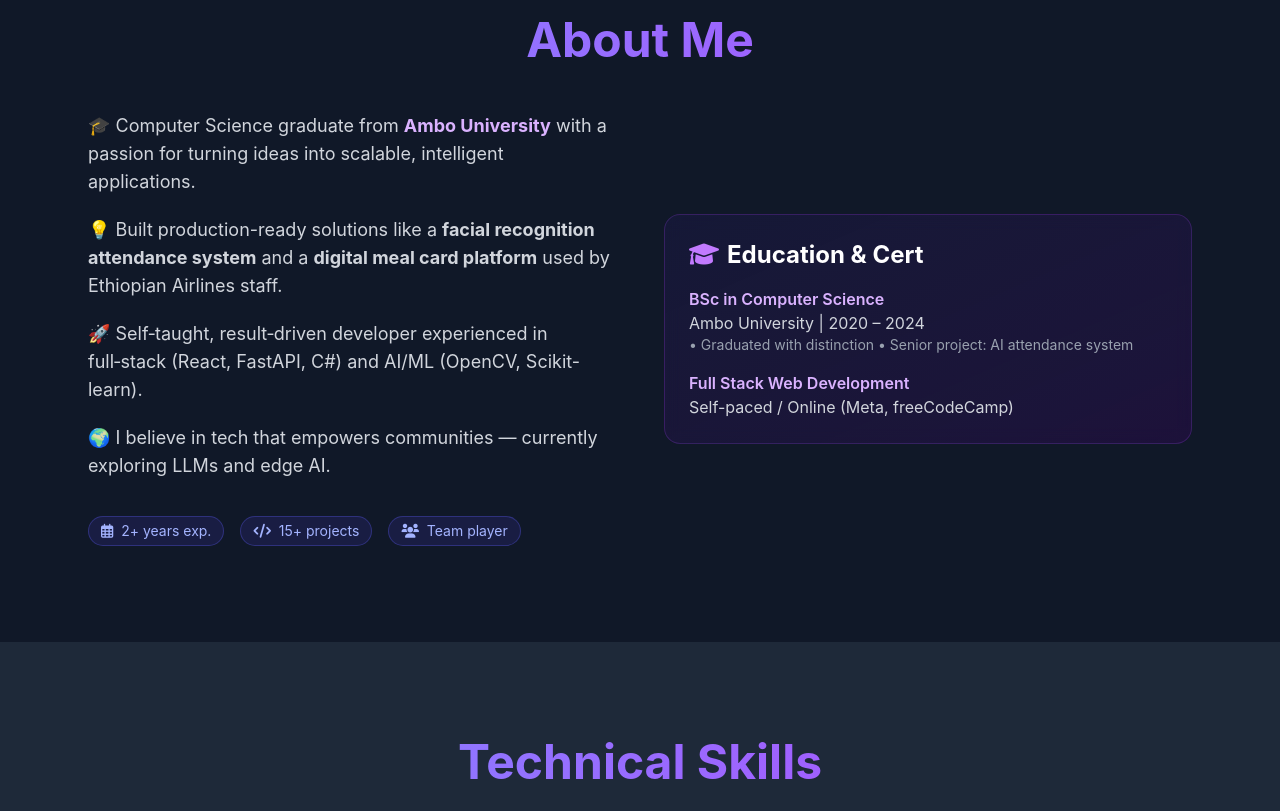
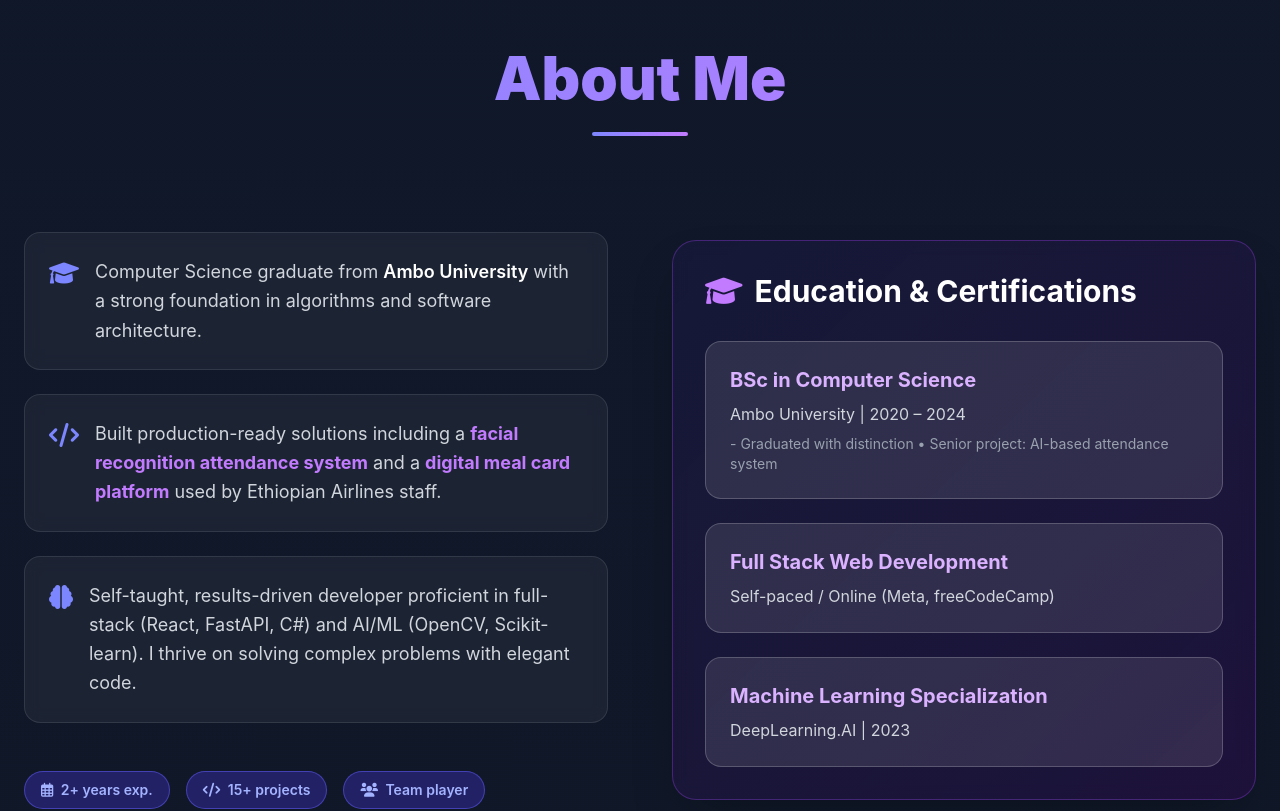
Before and after one commit to Zakira-Abdurahman/zakira-portfolio, a React (Vite) app: page / in a window 1280 px wide. Shown: the part 880-1691 px from the top of the page. Built offline with nearby package versions, Linux system fonts and the light colour scheme.

Commit message:
updated skills

```diff
--- a/src/components/About.jsx
+++ b/src/components/About.jsx
@@ -1,49 +1,72 @@
 function About() {
   return (
-    <section id="about" className="py-24 bg-gray-900">
-      <div className="max-w-6xl mx-auto px-6">
-        <h2 className="text-4xl md:text-5xl font-bold text-center bg-linear-to-r from-indigo-400 to-purple-500 bg-clip-text text-transparent mb-12">
-          About Me
-        </h2>
-        <div className="grid md:grid-cols-2 gap-12 items-center">
-          <div className="space-y-5 text-gray-300 text-lg">
-            <p>
-              🎓 Computer Science graduate from <strong className="text-purple-300">Ambo University</strong> with a passion for turning ideas into scalable, intelligent applications.
-            </p>
-            <p>
-              💡 Built production-ready solutions like a <strong>facial recognition attendance system</strong> and a <strong>digital meal card platform</strong> used by Ethiopian Airlines staff.
-            </p>
-            <p>
-              🚀 Self‑taught, result‑driven developer experienced in full‑stack (React, FastAPI, C#) and AI/ML (OpenCV, Scikit-learn).
-            </p>
-            <p>
-              🌍 I believe in tech that empowers communities — currently exploring LLMs and edge AI.
-            </p>
-            <div className="flex flex-wrap gap-4 pt-4">
-              <span className="px-3 py-1 bg-indigo-900/30 text-indigo-300 rounded-full text-sm border border-indigo-500/30">
+    <section id="about" className="py-32 px-6 bg-linear-to-b from-slate-900/50 to-gray-900/80">
+      <div className="max-w-7xl mx-auto">
+        <div className="text-center mb-24">
+          <h2 className="text-5xl md:text-6xl font-black bg-linear-to-r from-indigo-400 to-purple-400 bg-clip-text text-transparent mb-6">
+            About Me
+          </h2>
+          <div className="w-24 h-1 bg-linear-to-r from-indigo-400 to-purple-400 mx-auto rounded-full"></div>
+        </div>
+
+        <div className="grid lg:grid-cols-2 gap-16 items-center">
+          {/* Left Content */}
+          <div className="space-y-6 text-gray-300 text-lg leading-relaxed">
+            <div className="flex items-start gap-4 p-6 bg-white/5 backdrop-blur-sm rounded-2xl border border-white/10">
+              <i className="fas fa-graduation-cap text-2xl text-indigo-400 mt-1 shrink-0"></i>
+              <div>
+                <p>Computer Science graduate from <strong className="text-white font-semibold">Ambo University</strong> with a strong foundation in algorithms and software architecture.</p>
+              </div>
+            </div>
+
+            <div className="flex items-start gap-4 p-6 bg-white/5 backdrop-blur-sm rounded-2xl border border-white/10">
+              <i className="fas fa-code text-2xl text-indigo-400 mt-1 shrink-0"></i>
+              <div>
+                <p>Built production-ready solutions including a <strong className="text-purple-400">facial recognition attendance system</strong> and a <strong className="text-purple-400">digital meal card platform</strong> used by Ethiopian Airlines staff.</p>
+              </div>
+            </div>
+
+            <div className="flex items-start gap-4 p-6 bg-white/5 backdrop-blur-sm rounded-2xl border border-white/10">
+              <i className="fas fa-brain text-2xl text-indigo-400 mt-1 shrink-0"></i>
+              <div>
+                <p>Self-taught, results-driven developer proficient in full-stack (React, FastAPI, C#) and AI/ML (OpenCV, Scikit-learn). I thrive on solving complex problems with elegant code.</p>
+              </div>
+            </div>
+
+            <div className="flex gap-4 pt-6 flex-wrap">
+              <span className="px-4 py-2 bg-indigo-600/30 text-indigo-300 rounded-full text-sm border border-indigo-500/50 font-semibold">
                 <i className="far fa-calendar-alt mr-1"></i> 2+ years exp.
               </span>
-              <span className="px-3 py-1 bg-indigo-900/30 text-indigo-300 rounded-full text-sm border border-indigo-500/30">
+              <span className="px-4 py-2 bg-indigo-600/30 text-indigo-300 rounded-full text-sm border border-indigo-500/50 font-semibold">
                 <i className="fas fa-code mr-1"></i> 15+ projects
               </span>
-              <span className="px-3 py-1 bg-indigo-900/30 text-indigo-300 rounded-full text-sm border border-indigo-500/30">
+              <span className="px-4 py-2 bg-indigo-600/30 text-indigo-300 rounded-full text-sm border border-indigo-500/50 font-semibold">
                 <i className="fas fa-users mr-1"></i> Team player
               </span>
             </div>
           </div>
-          <div className="bg-linear-to-br from-indigo-950/40 to-purple-950/30 rounded-2xl p-6 border border-purple-500/20 backdrop-blur-sm">
-            <h3 className="text-2xl font-bold text-white mb-4">
-              <i className="fas fa-graduation-cap text-purple-400 mr-2"></i>Education & Cert
+
+          {/* Right Education */}
+          <div className="bg-linear-to-br from-indigo-950/40 to-purple-950/30 rounded-3xl p-8 border border-purple-500/30 backdrop-blur-sm shadow-2xl">
+            <h3 className="text-3xl font-bold text-white mb-8 flex items-center gap-3">
+              <i className="fas fa-graduation-cap text-purple-400"></i>
+              Education & Certifications
             </h3>
-            <div className="space-y-4">
-              <div>
-                <p className="text-purple-300 font-semibold">BSc in Computer Science</p>
-                <p className="text-gray-300">Ambo University | 2020 – 2024</p>
-                <p className="text-sm text-gray-400">• Graduated with distinction • Senior project: AI attendance system</p>
+            <div className="space-y-6">
+              <div className="p-6 bg-white/10 rounded-2xl border border-white/20">
+                <p className="text-purple-300 font-bold text-xl mb-2">BSc in Computer Science</p>
+                <p className="text-gray-300 mb-2">Ambo University | 2020 – 2024</p>
+                <p className="text-sm text-gray-400">
+                  - Graduated with distinction • Senior project: AI-based attendance system
+                </p>
               </div>
-              <div>
-                <p className="text-purple-300 font-semibold">Full Stack Web Development</p>
+              <div className="p-6 bg-white/10 rounded-2xl border border-white/20">
+                <p className="text-purple-300 font-bold text-xl mb-2">Full Stack Web Development</p>
                 <p className="text-gray-300">Self-paced / Online (Meta, freeCodeCamp)</p>
+              </div>
+              <div className="p-6 bg-white/10 rounded-2xl border border-white/20">
+                <p className="text-purple-300 font-bold text-xl mb-2">Machine Learning Specialization</p>
+                <p className="text-gray-300">DeepLearning.AI | 2023</p>
               </div>
             </div>
           </div>
--- a/src/components/Contact.jsx
+++ b/src/components/Contact.jsx
@@ -7,11 +7,11 @@ function Contact() {
         </h2>
         <div className="bg-linear-to-br from-indigo-950/30 to-purple-950/30 rounded-2xl p-8 border border-purple-500/20 backdrop-blur-sm">
           <p className="text-gray-200 text-lg mb-8">
-            Open to software engineering roles, collaborations, or just a tech chat — feel free to reach out!
+            I'm actively seeking opportunities in software engineering and AI/ML. Whether you have a role, a project, or just want to chat — let's connect!
           </p>
           <div className="flex justify-center gap-8 mb-8 text-3xl">
             <a
-              href="https://github.com/zakiraabdurahman"
+              href="https://github.com/zakira-abdurahman"
               target="_blank"
               rel="noopener noreferrer"
               className="text-gray-300 hover:text-white transition-transform hover:scale-110"
@@ -19,7 +19,7 @@ function Contact() {
               <i className="fab fa-github"></i>
             </a>
             <a
-              href="https://www.linkedin.com/in/zakiraabdurahman/"
+              href="https://www.linkedin.com/in/zakira-abdurahman-63283b28a/"
               target="_blank"
               rel="noopener noreferrer"
               className="text-gray-300 hover:text-white transition-transform hover:scale-110"
@@ -27,23 +27,20 @@ function Contact() {
               <i className="fab fa-linkedin"></i>
             </a>
             <a
-              href="mailto:zakira.abdurahman@example.com"
+              href="mailto:zakira.abdurahman146@gmail.com"
               className="text-gray-300 hover:text-white transition-transform hover:scale-110"
             >
               <i className="fas fa-envelope"></i>
             </a>
-            <a href="#" className="text-gray-300 hover:text-white transition-transform hover:scale-110">
-              <i className="fab fa-twitter"></i>
-            </a>
           </div>
           <a
-            href="mailto:zakira.abdurahman@example.com"
+            href="mailto:zakira.abdurahman146@gmail.com"
             className="inline-flex items-center gap-2 px-8 py-3 rounded-full bg-linear-to-r from-indigo-600 to-purple-600 text-white font-semibold shadow-lg hover:shadow-xl transition transform hover:-translate-y-1"
           >
             <i className="fas fa-paper-plane"></i> Send Email
           </a>
           <p className="mt-8 text-sm text-gray-400">
-            📍 Addis Ababa, Ethiopia | ✉️ zakira.abdurahman@example.com
+            📍 Addis Ababa, Ethiopia | ✉️ zakira.abdurahman146@gmail.com
           </p>
         </div>
       </div>
--- a/src/components/Footer.jsx
+++ b/src/components/Footer.jsx
@@ -1,8 +1,8 @@
 function Footer() {
   return (
-    <footer className="bg-gray-900 border-t border-indigo-900/40 py-8 text-center text-gray-400 text-sm">
+    <footer className="bg-gray-900 border-t border-gray-800 py-8 text-center text-gray-400 text-sm">
       <div className="max-w-7xl mx-auto px-6">
-        <p>© {new Date().getFullYear()} Zakira Abdurahman — Built with React & Tailwind CSS. All insights, passion, code.</p>
+        <p>© {new Date().getFullYear()} Zakira Abdurahman — Built with React & Tailwind CSS. All rights reserved.</p>
         <div className="flex justify-center gap-5 mt-3">
           <a href="#hero" className="hover:text-purple-300 transition">
             Back to top ↑
--- a/src/components/Navigation.jsx
+++ b/src/components/Navigation.jsx
@@ -1,7 +1,15 @@
-import { useState } from 'react';
+import { useState, useEffect } from 'react';
 
 function Navigation() {
   const [isOpen, setIsOpen] = useState(false);
+  const [scrolled, setScrolled] = useState(false);
+
+  useEffect(() => {
+    const handleScroll = () => setScrolled(window.scrollY > 50);
+    window.addEventListener('scroll', handleScroll);
+    return () => window.removeEventListener('scroll', handleScroll);
+  }, []);
+
   const navItems = [
     { name: 'Home', href: '#hero' },
     { name: 'About', href: '#about' },
@@ -11,22 +19,26 @@ function Navigation() {
   ];
 
   return (
-    <nav className="fixed top-0 left-0 w-full z-50 bg-gray-900/80 backdrop-blur-md border-b border-purple-500/30">
+    <nav
+      className={`fixed top-0 left-0 w-full z-50 transition-all duration-300 ${
+        scrolled ? 'bg-gray-900/95 backdrop-blur-md shadow-lg' : 'bg-transparent'
+      }`}
+    >
       <div className="max-w-7xl mx-auto px-4 sm:px-6 lg:px-8">
         <div className="flex justify-between items-center h-16">
-          <a href="#hero" className="text-2xl font-bold bg-linear-to-r from-indigo-400 to-purple-500 bg-clip-text text-transparent">
+          <a href="#hero" className="text-2xl font-bold text-white tracking-tight">
             Zakira<span className="text-purple-400">.</span>
           </a>
 
-          {/* Desktop Menu */}
           <div className="hidden md:flex space-x-8">
             {navItems.map((item) => (
               <a
                 key={item.name}
                 href={item.href}
-                className="text-gray-300 hover:text-white transition-colors duration-300 relative after:absolute after:bottom-0 after:left-0 after:w-0 after:h-0.5 after:bg-purple-500 after:transition-all hover:after:w-full"
+                className="text-gray-300 hover:text-white transition-colors duration-300 relative group"
               >
                 {item.name}
+                <span className="absolute -bottom-1 left-0 w-0 h-0.5 bg-purple-500 transition-all group-hover:w-full"></span>
               </a>
             ))}
             <a
@@ -38,7 +50,6 @@ function Navigation() {
             </a>
           </div>
 
-          {/* Mobile menu button */}
           <button
             onClick={() => setIsOpen(!isOpen)}
             className="md:hidden text-gray-300 focus:outline-none"
@@ -48,9 +59,8 @@ function Navigation() {
         </div>
       </div>
 
-      {/* Mobile Menu */}
       {isOpen && (
-        <div className="md:hidden bg-gray-900/95 backdrop-blur-lg border-t border-purple-500/20 py-4 px-4 space-y-3">
+        <div className="md:hidden bg-gray-900/95 backdrop-blur-lg border-t border-gray-800 py-4 px-4 space-y-3">
           {navItems.map((item) => (
             <a
               key={item.name}
--- a/src/components/Projects.jsx
+++ b/src/components/Projects.jsx
@@ -4,7 +4,7 @@ function Projects() {
       title: 'SmartFace Attendance',
       role: 'Full-Stack Developer',
       tech: ['React', 'FastAPI', 'PostgreSQL', 'OpenCV', 'FaceNet'],
-      desc: 'Facial recognition attendance system with role-based dashboards (admin/teacher) and offline kiosk mode. Achieved 96% accuracy.',
+      desc: 'Facial recognition attendance system with role-based dashboards (admin/teacher) and offline kiosk mode. Achieved 96% accuracy and reduced manual effort by 80%.',
       gradient: 'from-indigo-600 to-purple-700',
       icon: 'fas fa-user-check',
       github: '#',
@@ -14,7 +14,7 @@ function Projects() {
       title: 'Digital Meal Card System',
       role: 'Intern @ Ethiopian Airlines',
       tech: ['React', 'C#', 'MySQL', 'REST API'],
-      desc: 'Production system for meal balance tracking, real-time deduction and reporting. Served 500+ employees daily.',
+      desc: 'Production system for meal balance tracking, real-time deduction and reporting. Served 500+ employees daily and integrated with existing HR systems.',
       gradient: 'from-emerald-600 to-teal-600',
       icon: 'fas fa-utensils',
       github: '#',
@@ -24,7 +24,7 @@ function Projects() {
       title: 'ML Price Predictor',
       role: 'Personal Project',
       tech: ['Python', 'Scikit-learn', 'Pandas', 'Flask'],
-      desc: 'Housing price prediction model with 88% R², deployed as a lightweight API for demo.',
+      desc: 'Housing price prediction model with 88% R², deployed as a lightweight API for demo. Used feature engineering and hyperparameter tuning.',
       gradient: 'from-rose-600 to-pink-600',
       icon: 'fas fa-chart-line',
       github: '#',
```
